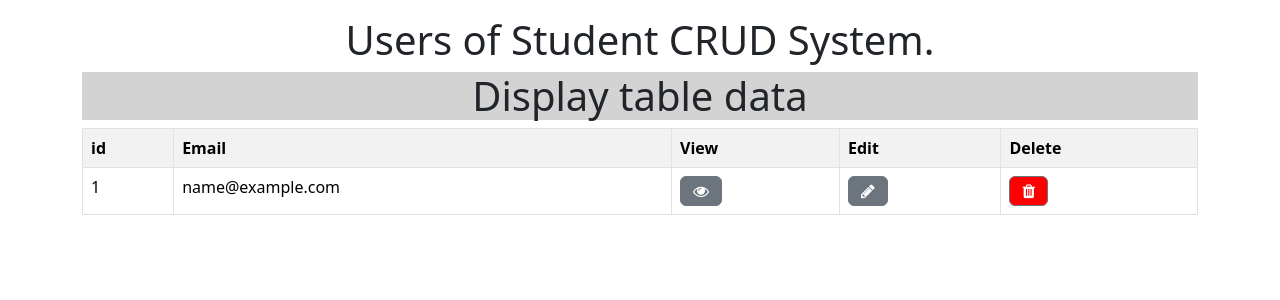
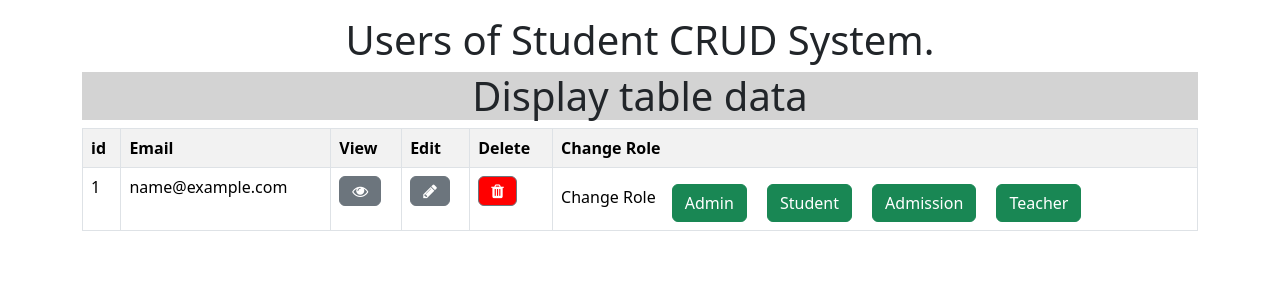
Before and after one commit to meghagi/Newcodingbot, a PHP site: page /manageuser.php in a window 1280 px wide. Shown: the part 104-404 px from the top of the page. Run offline with PHP 8.4, Linux system fonts and the light colour scheme; the visitor is signed in with stand-in values (Sample User, id 1); tables that the repository leaves empty or names only in its code hold one stand-in row (values such as "Sample post"); some libraries are stand-ins or nearby versions.

Commit message:
Add files via upload

```diff
--- a/manageuser.php
+++ b/manageuser.php
@@ -70,9 +70,11 @@ session_start();
       <th style="color: black">View</th>
       <th style="color: black">Edit</th>
       <th style="color: black">Delete</th>
+      <th style="color: black">Change Role</th>
     </tr>
    <?php
-   $sql="Select * from user";
+   $sql="SELECT * FROM user WHERE Role NOT IN ('student', 'admission', 'teacher') ORDER BY id ASC";
+
    $result=mysqli_query($con,$sql);
    while($row=mysqli_fetch_array($result))
     {
@@ -86,14 +88,21 @@ session_start();
 
       <td><?php echo $row['email']?></td>
      <td><?php  echo '<a href="read.php?id='. $row['id'] .'" class="mr-3 btn btn-secondary" title="View Details" data-toggle="tooltip"><span class="fa fa-eye"></span></a>'?></td>
-     <td><?php  echo '<a href="update.php?id='. $row['id'] .'" class="mr-3 btn btn-secondary" title="View Details" data-toggle="tooltip"><span class="fa fa-pencil"></span></a>'?></td>
+     <td><?php  echo '<a href="update.php?id='. $row['id'] .'" class="mr-3 btn btn-secondary" title="Edit Details" data-toggle="tooltip"><span class="fa fa-pencil"></span></a>'?></td>
      <td> <?php echo '<a href="javascript:void(0)" title="Change Status" class="mr-3 btn btn-secondary delete_btn_ajax btn" data-toggle="tooltip" style="background-color:red"><span class="fa fa-trash" style="background-color:red"></span></a>' ?>
-    <?php echo '<input type="hidden" class="delete_id_value" value='.$row["id"].'>' ?>
+    <?php echo '<input type="hidden" class="delete_id_value" value='.$row["id"].'>' ?></td>
+   <td><?php echo "Change Role" . '<a href="javascript:void(0)" title="Change Status" class="admin_btn_ajax btn btn-success ms-3 mt-2" data-toggle="tooltip">Admin</a>';?>
+      <?php echo '<input type="hidden" class="admin_id_value" value='.$row["id"].'>' ?>
+     <?php echo  '<a href="javascript:void(0)" title="Change Status" class="student_btn_ajax btn btn-success ms-3 mt-2" data-toggle="tooltip">Student</a>';?>
+       <?php echo '<input type="hidden" class="student_id_value" value='.$row["id"].'>' ?>
+       <?php echo  '<a href="javascript:void(0)" title="Change Status" class="admission_btn_ajax btn btn-success ms-3 mt-2" data-toggle="tooltip">Admission </a>';?>
+         <?php echo '<input type="hidden" class="admission_id_value" value='.$row["id"].'>' ?>
+       <?php echo  '<a href="javascript:void(0)" title="Change Status" class="teacher_btn_ajax btn btn-success ms-3 mt-2" data-toggle="tooltip">Teacher</a>';?>
+        <?php echo '<input type="hidden" class="teacher_id_value" value='.$row["id"].'>' ?>
 
 
 
    </td>
-
 
 
   </tr>
@@ -117,6 +126,7 @@ session_start();
         $('.delete_btn_ajax').click(function (e) {
             e.preventDefault();
             var deleteid = $(this).closest("tr").find('.delete_id_value').val();
+            console.log(deleteid)
             swal.fire({
                 title: 'Are you Sure?',
                 text: 'You want to be able to revert back.',
@@ -151,6 +161,50 @@ session_start();
         });
     });
 
+
+
+
+
+
+ $(document).ready(function () {
+        $('.admin_btn_ajax').click(function (e) {
+            e.preventDefault();
+            var adminid = $(this).closest("tr").find('.admin_id_value').val();
+            console.log(adminid)
+            swal.fire({
+                title: 'Are you Sure?',
+                text: 'You want to Change to role.',
+                icon: 'warning',
+                showCancelButton: true,
+                cancelButtonColor: '#9A2124',
+                confirmButtonColor: '#34A853',
+                confirmButtonText: 'Yes, change it!'
+            }).then((result) => {
+                if (result.isConfirmed) {
+                    $.ajax({
+                        type: "POST",
+                        url: 'change.php',
+                        data: {
+                            "admin_btn_set": 1,
+                            "id": adminid,
+                        },
+                        success: function (response) {
+                            console.log("here");
+                            swal.fire(
+                               'Changed!',
+                               'Your status has been changed.',
+                               'success'
+                            ).then((result) => {
+                                window.location.reload();
+                            });
+
+                        }
+                    });
+                }
+            })
+        });
+    });
+
 </script>
 
 </body>
```
Also changed, not shown: change.php (added, +16 -0 lines).
